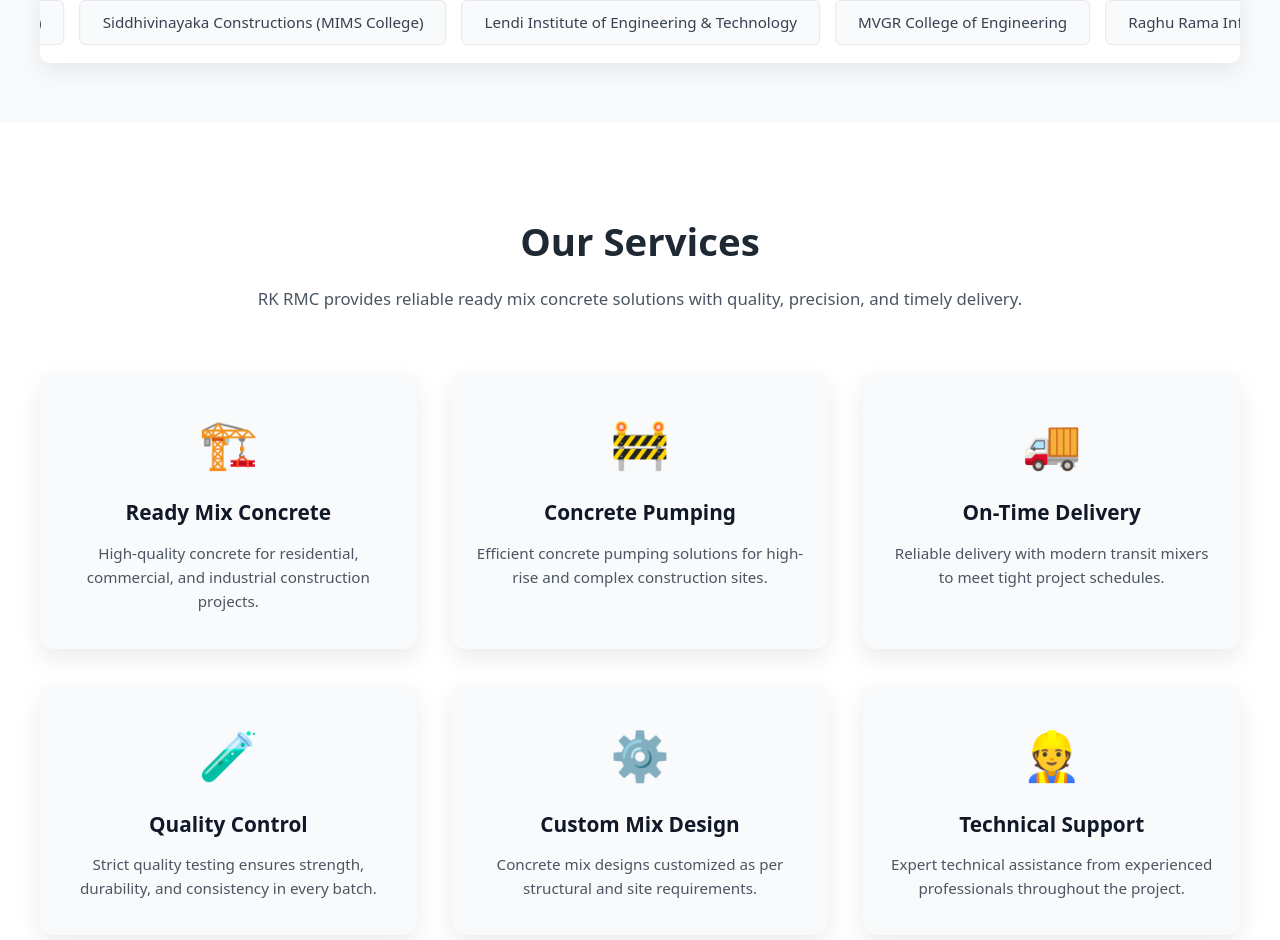
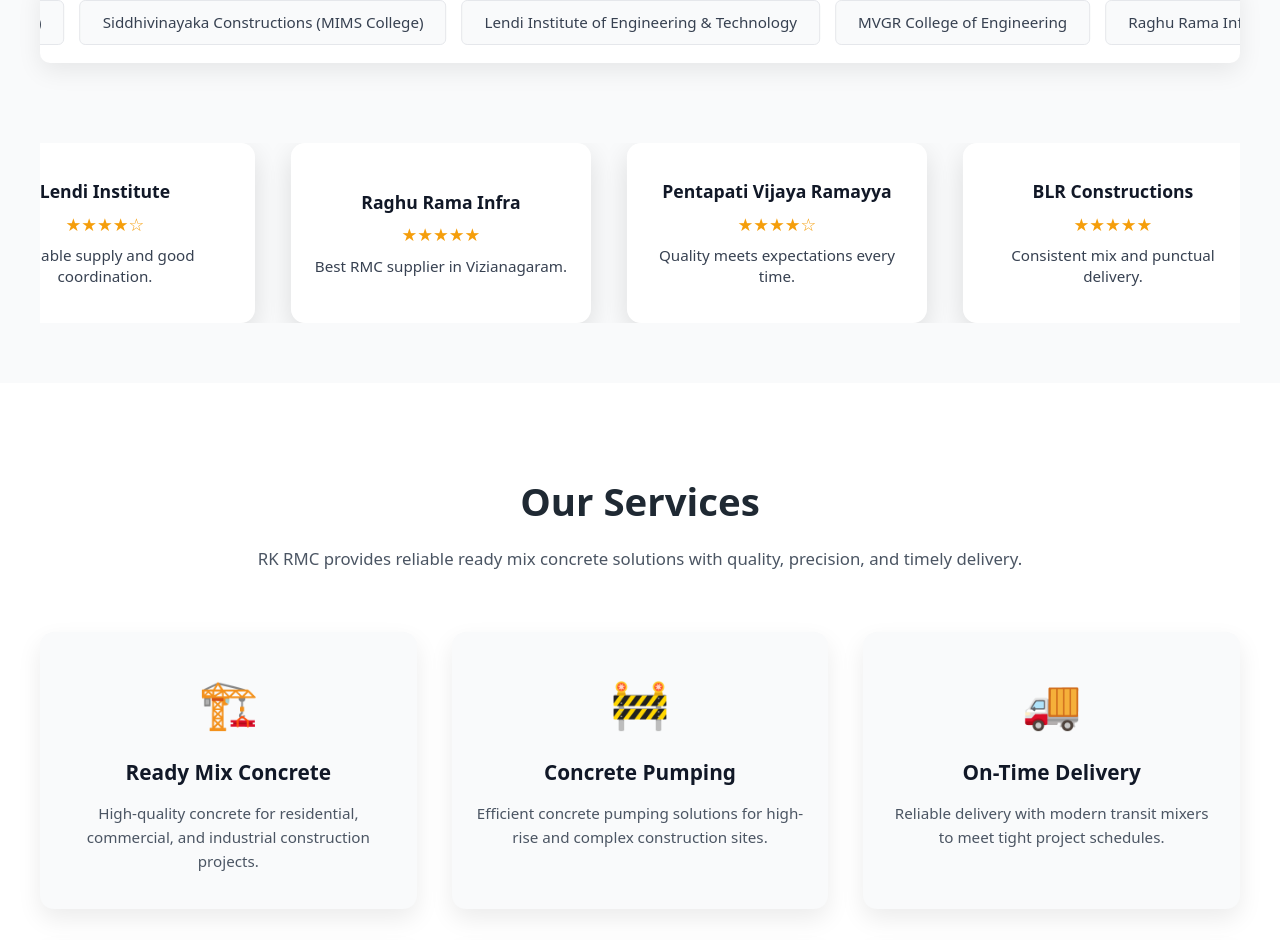
Before and after one commit to AnilkumarMadanala/rkreadymixconcrete, a React (Vite) app: page / in a window 1280 px wide. Shown: the part 2346-3286 px from the top of the page. Built offline with nearby package versions, Linux system fonts and the light colour scheme.

Commit message:
reviews changes commit

```diff
--- a/src/pages/About.jsx
+++ b/src/pages/About.jsx
@@ -82,6 +82,19 @@
       "Sri Gayatri Builders",
       "Gayatri College (Gotlam)"
 ];
+const reviews = [
+  { name: "Sri Venkateswara Temple", rating: 5, comment: "Excellent quality concrete and timely delivery." },
+  { name: "MVGR College", rating: 5, comment: "Very professional service and strong concrete quality." },
+  { name: "Lendi Institute", rating: 4, comment: "Reliable supply and good coordination." },
+  { name: "Raghu Rama Infra", rating: 5, comment: "Best RMC supplier in Vizianagaram." },
+  { name: "Pentapati Vijaya Ramayya", rating: 4, comment: "Quality meets expectations every time." },
+  { name: "BLR Constructions", rating: 5, comment: "Consistent mix and punctual delivery." },
+  { name: "Bhoomatha Group", rating: 4, comment: "Good pricing and strong support team." },
+  { name: "Skyline Developers", rating: 5, comment: "Highly recommended for large projects." },
+  { name: "SVB Mall", rating: 5, comment: "Professional batching plant and service." },
+  { name: "Gayatri College", rating: 4, comment: "Satisfied with strength and finishing." }
+];
+
 
 const About = () => {
   return (
@@ -144,10 +157,30 @@
         <div className="client-scroll-item" key={index}>
           {name}
         </div>
+
       ))}
     </div>
   </div>
+  {/* CUSTOMER REVIEWS SCROLLER */}
+<div className="reviews-scroller">
+  <div className="reviews-track">
+    {reviews.concat(reviews).map((review, index) => (
+      <div className="review-item" key={index}>
+        <h4>{review.name}</h4>
+
+        <div className="review-stars">
+          {"★".repeat(review.rating)}
+          {"☆".repeat(5 - review.rating)}
+        </div>
+
+        <p>{review.comment}</p>
+      </div>
+    ))}
+  </div>
 </div>
+
+</div>
+
 
     </section>
   );
--- a/src/styles/about.css
+++ b/src/styles/about.css
@@ -152,3 +152,86 @@
     animation-duration: 150s;
   }
 }
+/* ================= REVIEWS SCROLLER ================= */
+.reviews-scroller {
+  width: 100%;
+  overflow: hidden;
+  margin: 80px 0;
+}
+
+/* TRACK */
+.reviews-track {
+  display: flex;
+  width: max-content;
+  animation: scrollReviews 30s linear infinite;
+}
+
+/* PAUSE ON HOVER */
+.reviews-scroller:hover .reviews-track {
+  animation-play-state: paused;
+}
+
+/* REVIEW CARD */
+.review-item {
+  min-width: 300px;
+  max-width: 300px;
+  height: 180px;
+  margin: 0 18px;
+  padding: 18px 20px;
+  background: #ffffff;
+  border-radius: 14px;
+  box-shadow: 0 10px 28px rgba(0,0,0,0.12);
+  text-align: center;
+  display: flex;
+  flex-direction: column;
+  justify-content: center;
+}
+
+/* NAME */
+.review-item h4 {
+  font-size: 1.1rem;
+  font-weight: 600;
+  color: #111827;
+  margin-bottom: 6px;
+}
+
+/* STARS */
+.review-stars {
+  color: #f59e0b;
+  font-size: 1.1rem;
+  margin-bottom: 8px;
+}
+
+/* COMMENT */
+.review-item p {
+  font-size: 0.95rem;
+  color: #374151;
+  line-height: 1.4;
+}
+
+/* ANIMATION */
+@keyframes scrollReviews {
+  from {
+    transform: translateX(0);
+  }
+  to {
+    transform: translateX(-50%);
+  }
+}
+
+/* ================= MOBILE ================= */
+@media (max-width: 768px) {
+  .review-item {
+    min-width: 260px;
+    height: 170px;
+    padding: 16px;
+  }
+
+  .review-item h4 {
+    font-size: 1rem;
+  }
+
+  .review-item p {
+    font-size: 0.9rem;
+  }
+}
```
